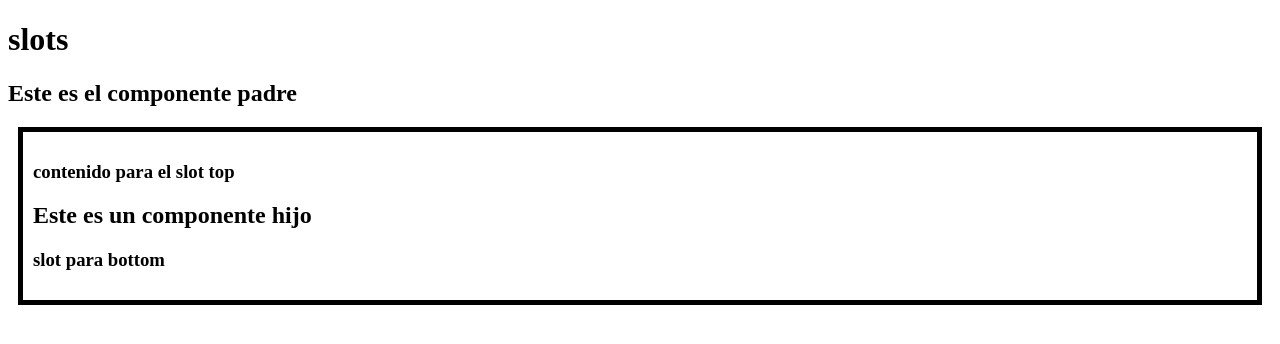
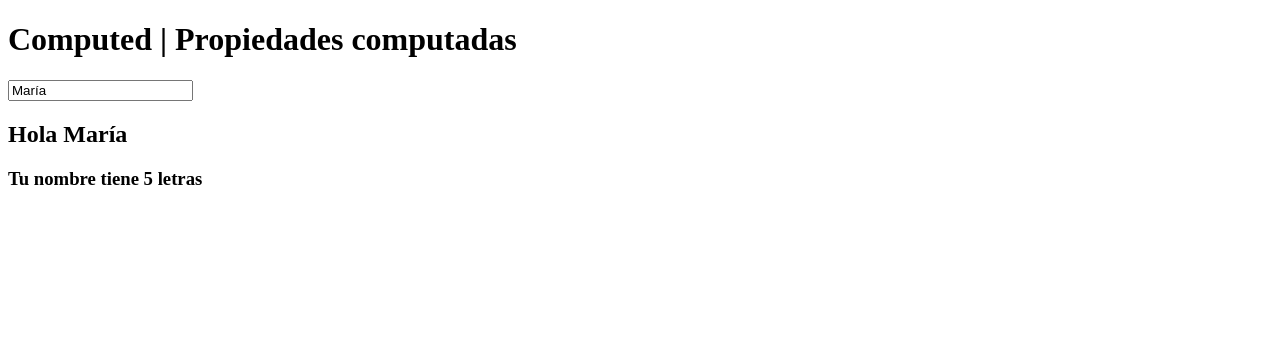
Before and after one commit to RodWeb21/vue-course, a Vue app: page / in a window 1280 px wide. Shown: the top 344 px of the page. Built offline with nearby package versions, Linux system fonts and the light colour scheme.

Commit message:
Computed

```diff
--- a/src/App.vue
+++ b/src/App.vue
@@ -1,20 +1,18 @@
 <script setup>
-import ChildComponent from './components/ChildComponent.vue';
+import { computed, ref } from 'vue';
+
+const userName = ref("María");
+const nameLength = computed(() => {
+  return userName.value.length;
+});
 </script>
 
 <template>
-  <h1>slots</h1>
+  <h1>Computed | Propiedades computadas</h1>
 
-  <h2>Este es el componente  padre</h2>
-
-  <ChildComponent>
-    <template v-slot:top>
-      <h3>contenido para el slot top</h3>
-    </template>
-    <template v-slot:bottom>
-      <h3>slot para bottom</h3>
-    </template>
-  </ChildComponent>
+  <input type="text" v-model="userName">
+  <h2>Hola {{ userName }}</h2>
+  <h3>Tu nombre tiene {{ nameLength }} letras</h3>
 </template>
 
 <style scoped></style>
--- a/src/components/ChildComponent.vue
+++ /dev/null
@@ -1,20 +0,0 @@
-<script setup>
-</script>
-
-<template>
-  <div class="child">
-    <slot name="top"></slot>
-
-    <h2>Este es un componente hijo</h2>
-
-    <slot name="bottom"></slot>
-  </div>
-</template>
-
-<style scoped>
-.child {
-  border: 5px solid black;
-  margin: 10px;
-  padding: 10px;
-}
-</style>
```
